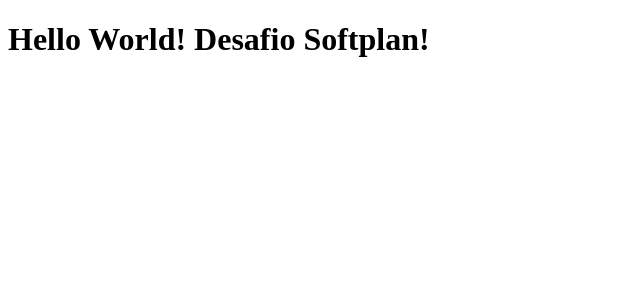
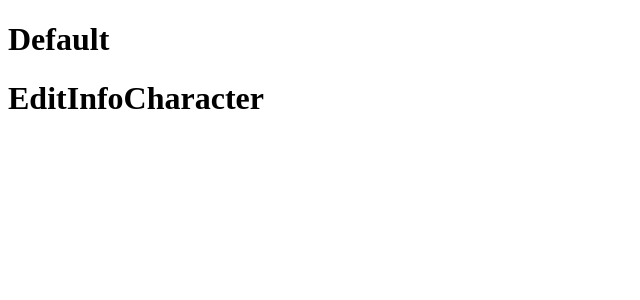
Before and after one commit to douglaspujol/desafio, a React (Create React App) app: page /details/1/edit in a window 1280 px wide. Shown: the top 300 px of the page, without its empty margins (0-640 px from the left). Built offline with nearby package versions, Linux system fonts and the light colour scheme; the HTML template or start-up script is replaced by a standard one.

Commit message:
Configurações das Rotas usando react-router-dom

```diff
--- a/src/App.js
+++ b/src/App.js
@@ -1,7 +1,14 @@
 import React from 'react';
+import { BrowserRouter } from 'react-router-dom';
+
+import Routes from './routes';
 
 function App() {
-  return <h1>Hello World! Desafio Softplan! </h1>;
+  return (
+    <BrowserRouter>
+      <Routes />
+    </BrowserRouter>
+  );
 }
 
 export default App;
--- /dev/null
+++ b/src/pages/EditInfoCharacter/index.js
@@ -0,0 +1,5 @@
+import React from 'react';
+
+export default function EditInfoCharacter() {
+  return <h1>EditInfoCharacter</h1>;
+}
--- /dev/null
+++ b/src/pages/InfoCharacter/index.js
@@ -0,0 +1,5 @@
+import React from 'react';
+
+export default function InfoCharacter() {
+  return <h1>Info Character</h1>;
+}
--- /dev/null
+++ b/src/pages/Main/index.js
@@ -0,0 +1,5 @@
+import React from 'react';
+
+export default function Main() {
+  return <h1>Main</h1>;
+}
--- /dev/null
+++ b/src/pages/_layouts/default/index.js
@@ -0,0 +1,14 @@
+import React from 'react';
+import PropTypes from 'prop-types';
+
+export default function DefaultLayout({ children }) {
+  return (
+    <>
+      <h1>Default</h1>
+      {children}
+    </>
+  );
+}
+DefaultLayout.propTypes = {
+  children: PropTypes.element.isRequired,
+};
--- /dev/null
+++ b/src/routes/index.js
@@ -0,0 +1,20 @@
+import React from 'react';
+import { Switch } from 'react-router-dom';
+
+/**
+ * Pages
+ */
+import Route from './routes';
+import Main from '../pages/Main/index';
+import InfoCharacter from '../pages/InfoCharacter/index';
+import EditInfoCharacter from '../pages/EditInfoCharacter/index';
+
+export default function Routes() {
+  return (
+    <Switch>
+      <Route path="/" exact component={Main} />
+      <Route path="/details/:id" exact component={InfoCharacter} />
+      <Route path="/details/:id/edit" exact component={EditInfoCharacter} />
+    </Switch>
+  );
+}
--- /dev/null
+++ b/src/routes/routes.js
@@ -0,0 +1,27 @@
+import React from 'react';
+import { Route } from 'react-router-dom';
+
+import PropTypes from 'prop-types';
+
+/**
+ * Default Layout
+ */
+import DefaultLayout from '../pages/_layouts/default/index';
+
+export default function RouteWrapper({ component: Component, ...rest }) {
+  const Layout = DefaultLayout;
+  return (
+    <Route
+      {...rest}
+      render={props => (
+        <Layout>
+          <Component {...props} />
+        </Layout>
+      )}
+    />
+  );
+}
+RouteWrapper.propTypes = {
+  component: PropTypes.oneOfType([PropTypes.element, PropTypes.func])
+    .isRequired,
+};
```
Also changed, not shown: package.json (+5 -2 lines), src/pages/EditInfoCharacter/styles.js (added), src/pages/InfoCharacter/styles.js (added), src/pages/Main/styles.js (added), src/pages/_layouts/default/styles.js (added), 1 other file (tests, documents, lock files or other folders).
